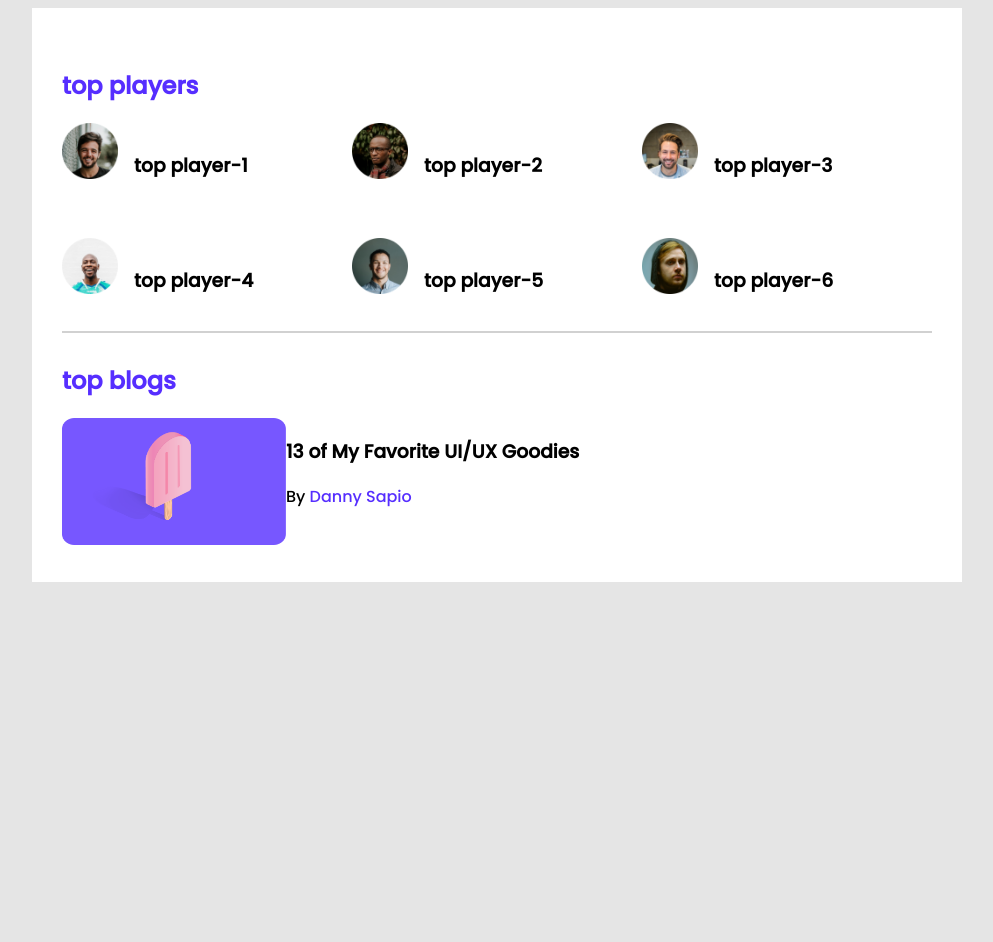
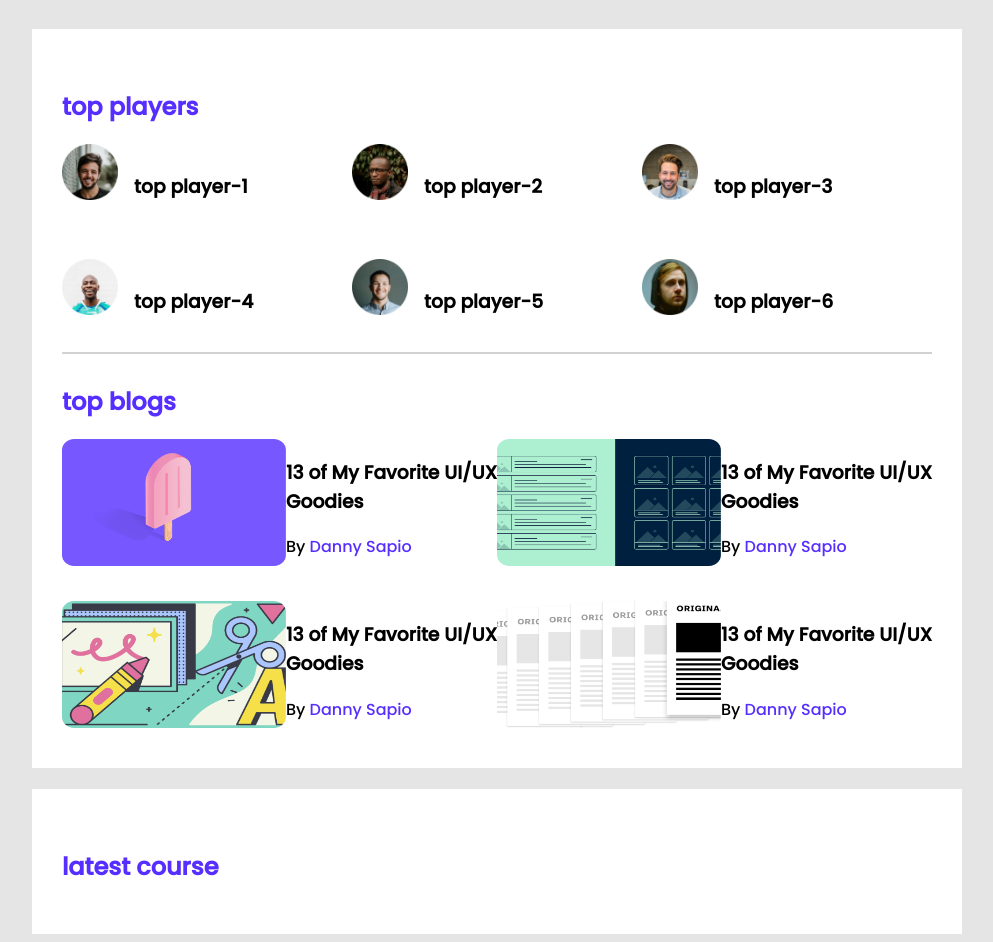
Before and after one commit to monjurctg5/leader-board--clone, a plain HTML site: page index.html in a window 1280 px wide. Shown: the whole page, without its empty margins (143-1136 px from the left). Before the commit the page ends 800 px from the top, so only its background shows below. Drawn offline with Linux system fonts and the light colour scheme.

Commit message:
section 2

```diff
--- a/index.html
+++ b/index.html
@@ -1,5 +1,6 @@
 <!DOCTYPE html>
 <html lang="en">
+
 <head>
     <meta charset="UTF-8">
     <meta http-equiv="X-UA-Compatible" content="IE=edge">
@@ -8,6 +9,7 @@
     <!-- stylesheet -->
     <link rel="stylesheet" href="./style.css">
 </head>
+
 <body>
     <!-- header start -->
     <header>
@@ -17,7 +19,7 @@
 
     <main>
         <!-- top players  and top blogs-->
-        <section class="containers" >
+        <section class="containers">
             <div class="top-players ">
                 <h2 class="section-title">top players</h2>
                 <div class="players">
@@ -65,8 +67,46 @@
                             <p class="blog-author">By <a href="">Danny Sapio</a></p>
                         </div>
                     </article>
+                    <article class="blog">
+                        <div class="thumbnail">
+                            <img src="images/blogs/blog-2.png" alt="">
+                        </div>
+                        <div class="blog-info">
+                            <h3>13 of My Favorite
+                                UI/UX Goodies</h3>
+                            <p class="blog-author">By <a href="">Danny Sapio</a></p>
+                        </div>
+                    </article>
+                    <article class="blog">
+                        <div class="thumbnail">
+                            <img src="images/blogs/blog-3.png" alt="">
+                        </div>
+                        <div class="blog-info">
+                            <h3>13 of My Favorite
+                                UI/UX Goodies</h3>
+                            <p class="blog-author">By <a href="">Danny Sapio</a></p>
+                        </div>
+                    </article>
+                    <article class="blog">
+                        <div class="thumbnail">
+                            <img src="images/blogs/blog-4.png" alt="">
+                        </div>
+                        <div class="blog-info">
+                            <h3>13 of My Favorite
+                                UI/UX Goodies</h3>
+                            <p class="blog-author">By <a href="">Danny Sapio</a></p>
+                        </div>
+                    </article>
+
+
                 </div>
             </div>
+
+        </section>
+
+         <!-- latest course? -->
+         <section class="containers">
+             <h2 class="section-title">latest course</h2>
 
          </section>
     </main>
@@ -78,4 +118,5 @@
 
 
 </body>
+
 </html>
--- a/style.css
+++ b/style.css
@@ -11,12 +11,17 @@ body{
 main{
     display: flex;
     justify-content: center;
+    flex-direction: column;
+    align-items: center;
+
 
 }
 .containers{
     background-color: #FFFFFF;
     width: 870px;
     padding: 30px;
+    margin-top: 21px;
+    border-radius: 5[x];
 
 
 }
@@ -48,10 +53,17 @@ main{
 }
 hr{
     border: 1px solid #D1D1D1;
+    margin-bottom: 27px;
+
 
 }
 
 /* blogs styles */
+.blogs{
+    display: grid;
+    grid-template-columns: repeat(2,1fr);
+    grid-row-gap: 26px;
+}
 .blog{
     display: flex;
 }
```
Lines whose indentation alone changed are shown as unchanged.
